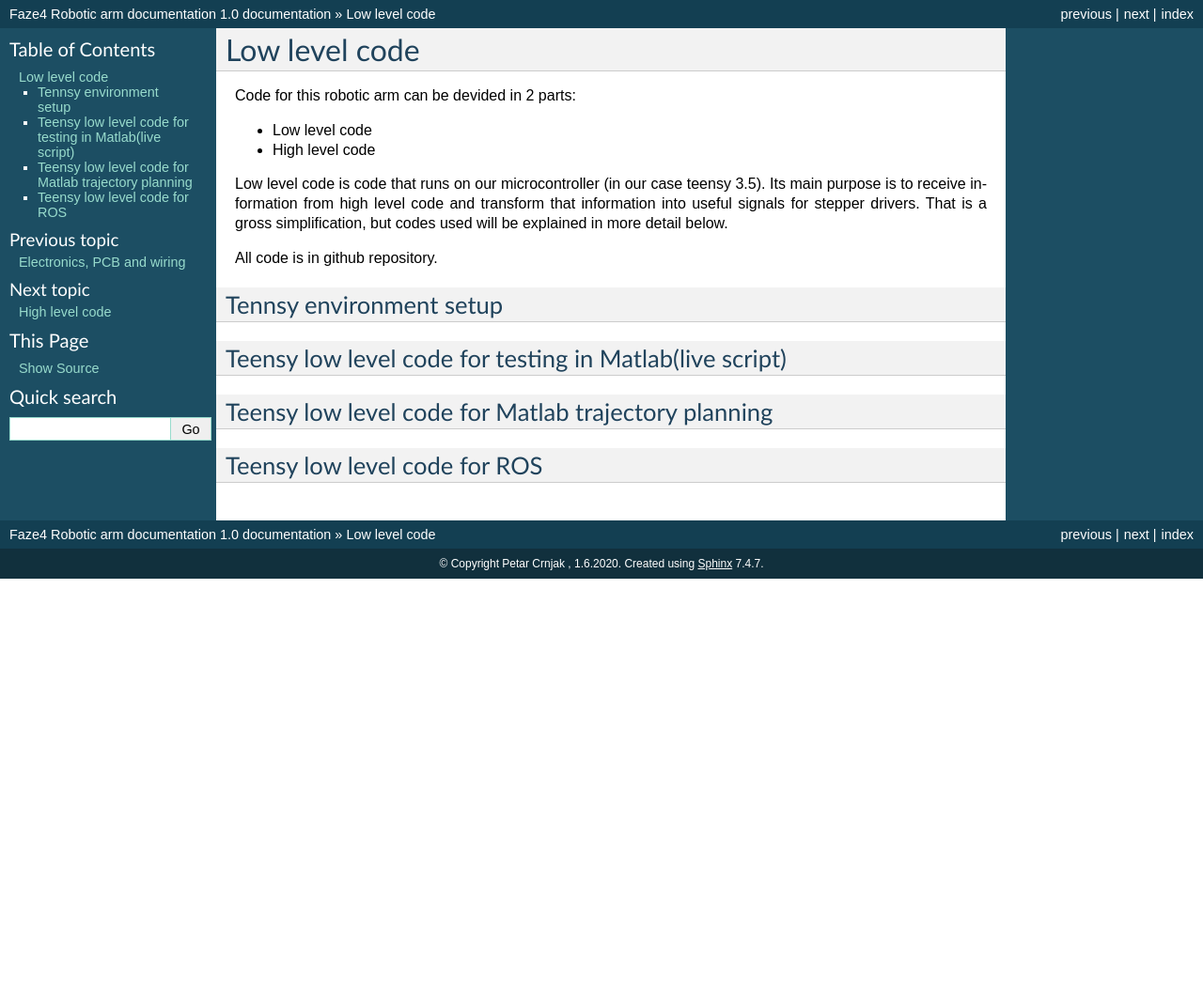
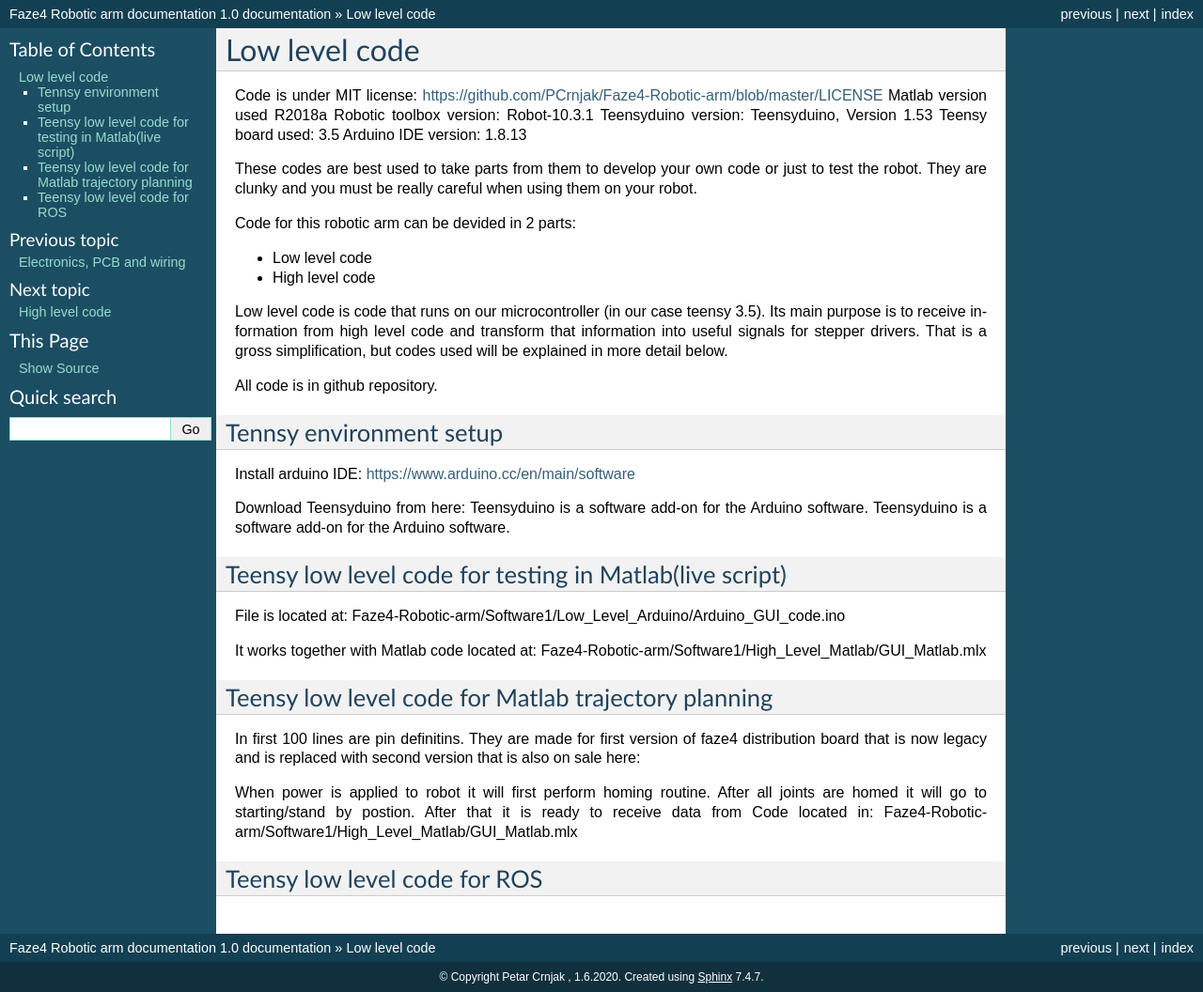
Before and after one commit to PCrnjak/Faze4-Robotic-arm, a Sphinx documentation site: the page built from docs/F_Code.rst, in a window 1280 px wide. Shown: the whole page at 94% size. Built offline with Sphinx 7.4.7, drawn with Linux system fonts in a browser that asks for light colours; before the commit the page ends 900 px from its top, so only the background shows below that.

Commit message:
Update F_Code.rst

```diff
--- a/docs/F_Code.rst
+++ b/docs/F_Code.rst
@@ -4,6 +4,17 @@ Low level code
 
 .. meta::
    :description lang=en: info about Code.
+
+Code is under MIT license: https://github.com/PCrnjak/Faze4-Robotic-arm/blob/master/LICENSE
+Matlab version used R2018a
+Robotic toolbox version: Robot-10.3.1
+Teensyduino version: Teensyduino, Version 1.53
+Teensy board used: 3.5
+Arduino IDE version: 1.8.13
+
+
+These codes are best used to take parts from them to develop your own code or just to test the robot.
+They are clunky and you must be really careful when using them on your robot.
 
 Code for this robotic arm can be devided in 2 parts:
 
@@ -18,13 +29,28 @@ will be explained in more detail below.
 All code is in github repository.
 
 Tennsy environment setup
-------------------------
+-------------------------
+
+Install arduino IDE: https://www.arduino.cc/en/main/software
+
+Download Teensyduino from here: Teensyduino is a software add-on for the Arduino software.
+Teensyduino is a software add-on for the Arduino software.
+
 
 Teensy low level code for testing in Matlab(live script)
 --------------------------------------------------------
 
+File is located at: Faze4-Robotic-arm/Software1/Low_Level_Arduino/Arduino_GUI_code.ino
+
+It works together with Matlab code located at: Faze4-Robotic-arm/Software1/High_Level_Matlab/GUI_Matlab.mlx
+
+
 Teensy low level code for Matlab trajectory planning
 ----------------------------------------------------
 
+In first 100 lines are pin definitins. They are made for first version of faze4 distribution board that is now legacy and is replaced with second version that is also on sale here:
+
+When power is applied to robot it will first perform homing routine. After all joints are homed it will go to starting/stand by postion. After that it is ready to receive data from Code located in: Faze4-Robotic-arm/Software1/High_Level_Matlab/GUI_Matlab.mlx
+
 Teensy low level code for ROS
 -----------------------------
```
